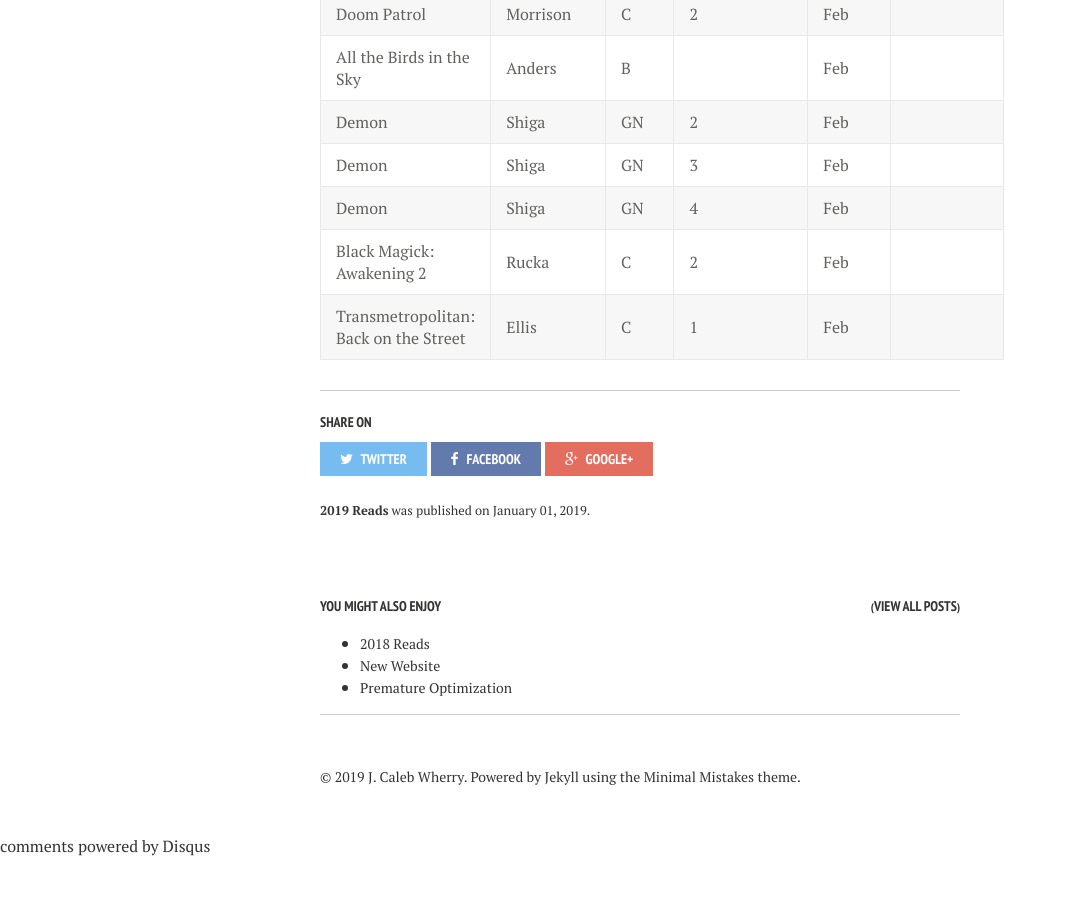
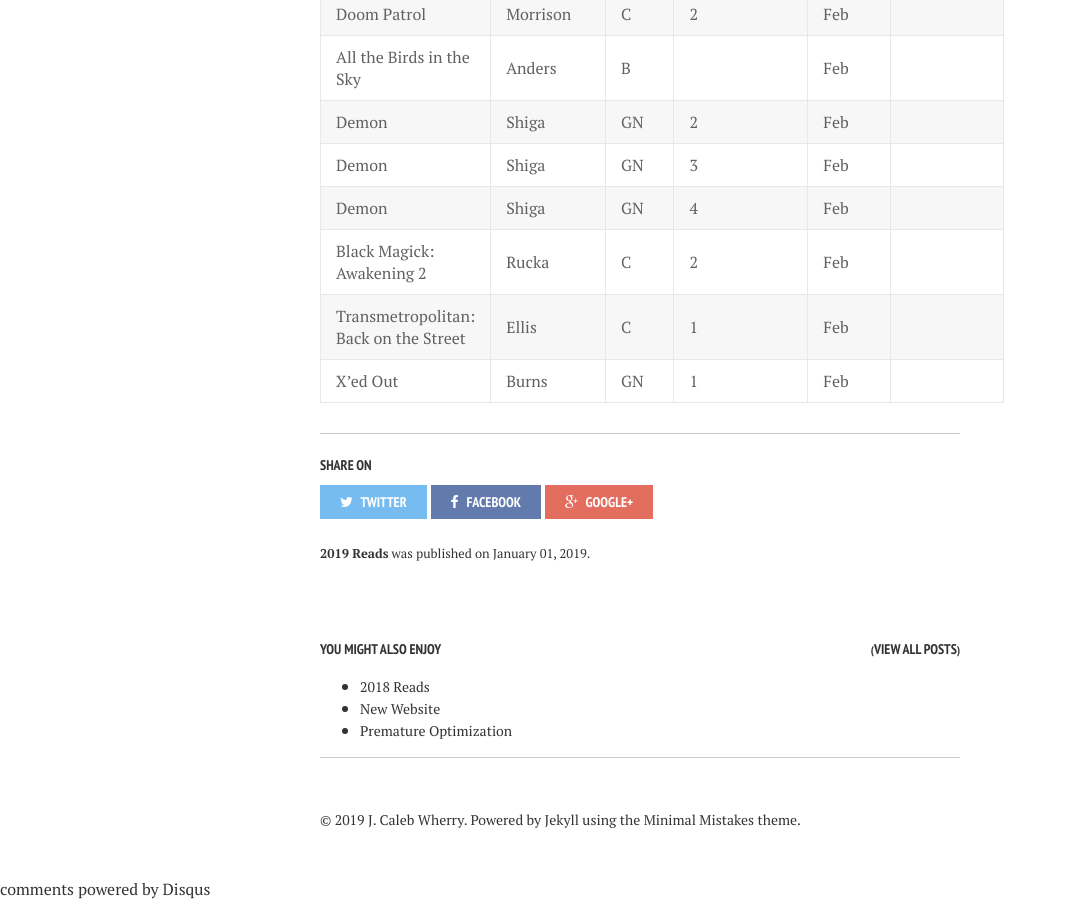
Before and after one commit to calebwherry/calebwherry.github.io, a Jekyll site: the page built from _posts/2019-01-01-2019-Reads.md, in a window 1280 px wide and 900 px high, scrolled down 3229 px. Shown: the whole window, without its empty margins (0-1067 px from the left). Built offline with Jekyll 4.4.1, drawn with Linux system fonts in a browser that asks for light colours; nearby versions of some CDN libraries; comment, search, counter and statistics services are not loaded; before the commit the page ends 4086 px from its top, so only the background shows below that.

Commit message:
Added new 2019 read

```diff
--- a/_posts/2019-01-01-2019-Reads.md
+++ b/_posts/2019-01-01-2019-Reads.md
@@ -73,3 +73,4 @@
 | Demon                                  | Shiga      | GN    | 4            | Feb          |                                               |
 | Black Magick: Awakening 2              | Rucka      | C     | 2            | Feb          |                                               |
 | Transmetropolitan: Back on the Street  | Ellis      | C     | 1            | Feb          |                                               |
+| X'ed Out                               | Burns      | GN    | 1            | Feb          |                                               |
```
